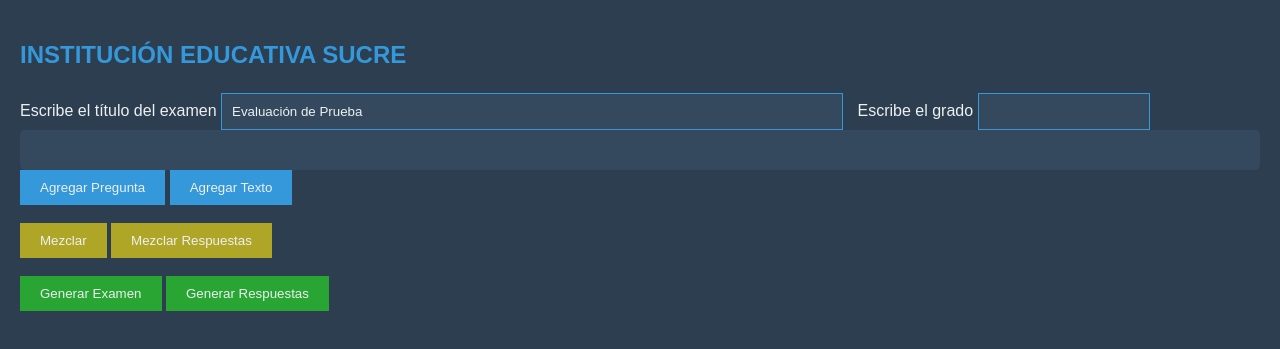
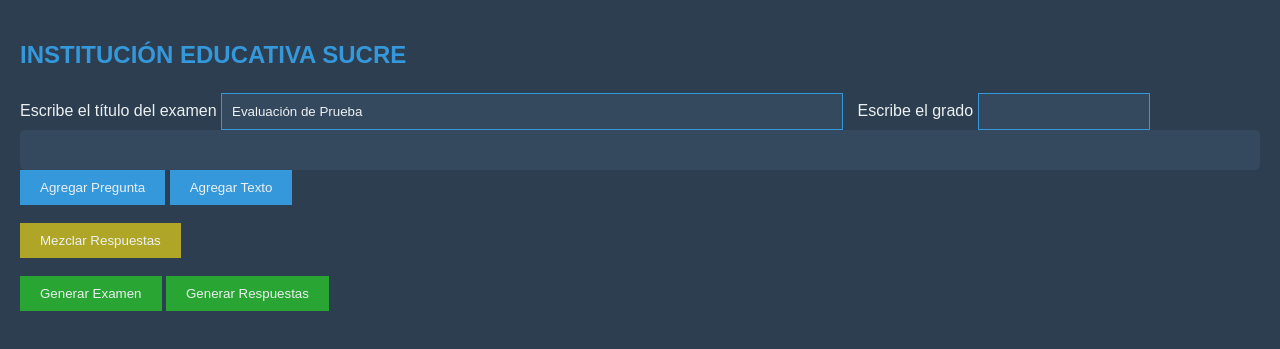
Before and after one commit to drakojkrs/exam-generator, a plain HTML site: page index.html in a window 1280 px wide. Shown: the part 75-424 px from the top of the page. Drawn offline with Linux system fonts and the light colour scheme.

Commit message:
Update index.html
se comenta la linea del boton Mezclar

```diff
--- a/index.html
+++ b/index.html
@@ -135,7 +135,7 @@
         <button type="button" class="button1" onclick="addText()">Agregar Texto</button>
         <br>
         <br>
-        <button type="button" class="button2" onclick="shuffleQuestionsAndAnswers()">Mezclar</button>
+        <!--<button type="button" class="button2" onclick="shuffleQuestionsAndAnswers()">Mezclar</button>-->
         <button type="button" class="button2" onclick="shuffleAnswers()">Mezclar Respuestas</button>
         <br>
         <br>
```
